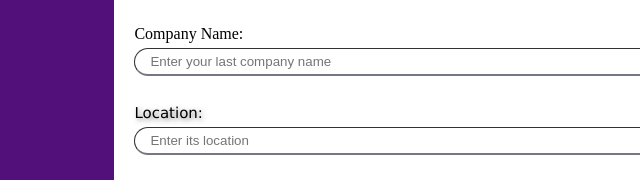
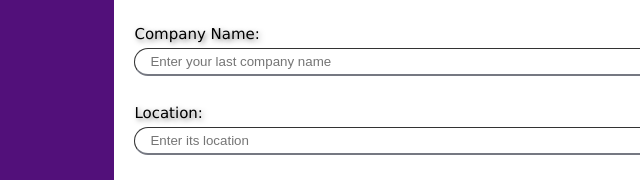
Before and after one commit to SAma-W2el/Application, a plain HTML site: page index.html in a window 1280 px wide. Shown: the part 1431-1611 px from the top of the page, 0-640 px from the left. Drawn offline with Linux system fonts and the light colour scheme.

Commit message:
Update index.html

```diff
--- a/index.html
+++ b/index.html
@@ -67,7 +67,7 @@
             <label for="employed1" class="name">Dates Employed:</label>
             <input type="date" id="employed1" name="employed1" class="input" placeholder="Enter date of employment"><br><br>
 
-            <label for="companyname1">Company Name:</label>
+            <label for="companyname1" class="name">Company Name:</label>
             <input type="text" id="companyname1" name="companyname1" class="input" placeholder="Enter your last company name"><br><br>
 
             <label for="location1" class="name">Location:</label>
```
